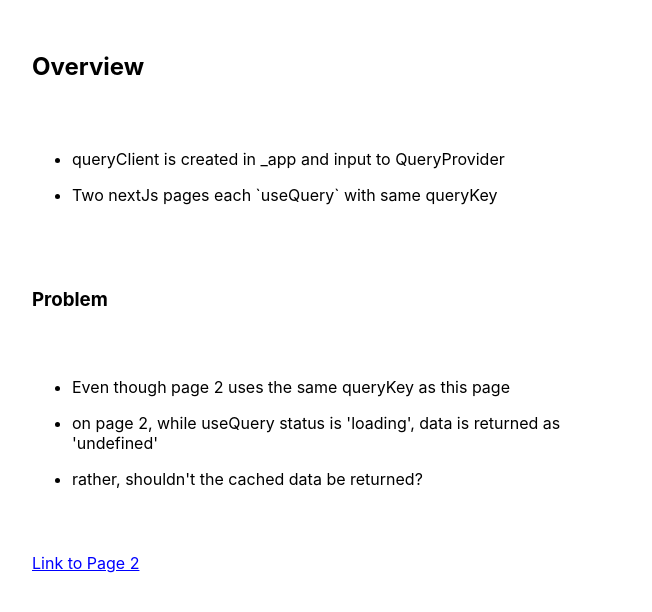
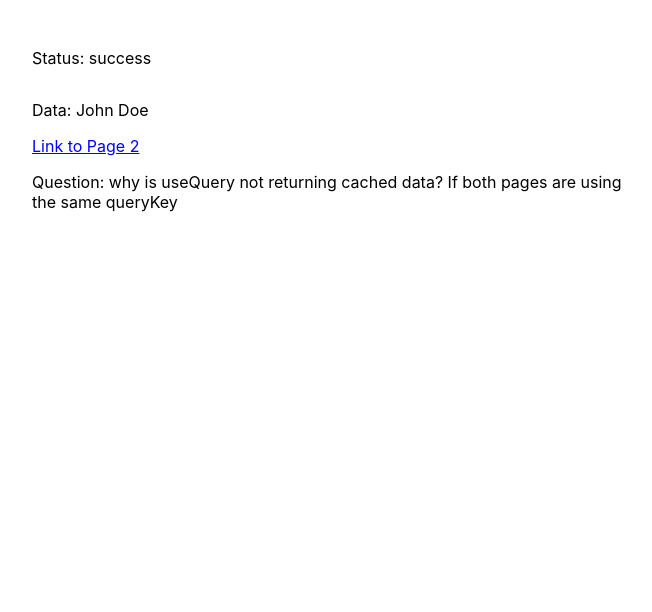
Before and after one commit to mcgrealife/tanstack-nextjs-minimal, a Next.js app: page / in a window 1280 px wide. Shown: the top 612 px of the page, without its empty margins (0-652 px from the left). Built offline with nearby package versions, Linux system fonts and the light colour scheme.

Commit message:
add gitpod.yml; simplify example

```diff
--- a/src/pages/api/hello.ts
+++ b/src/pages/api/hello.ts
@@ -1,13 +1,15 @@
 // Next.js API route support: https://nextjs.org/docs/api-routes/introduction
-import type { NextApiRequest, NextApiResponse } from 'next';
+import type { NextApiRequest, NextApiResponse } from 'next'
 
 export type Data = {
-  name: string;
-};
+  name: string
+}
 
 export default function handler(
   req: NextApiRequest,
-  res: NextApiResponse<Data>,
+  res: NextApiResponse<Data>
 ) {
-  res.status(200).json({ name: 'John Doe' });
+  setTimeout(() => {
+    res.status(200).json({ name: 'John Doe' })
+  }, 1000)
 }
--- a/src/pages/index.tsx
+++ b/src/pages/index.tsx
@@ -1,38 +1,31 @@
-import React from 'react';
-import Link from 'next/link';
-import { useQuery } from '@tanstack/react-query';
-import type { Data } from './api/hello';
+import React from 'react'
+import Link from 'next/link'
+import { useQuery } from '@tanstack/react-query'
+import type { Data } from './api/hello'
 
 const queryFn = async () => {
-  return (await fetch('/api/hello').then((res) => res.json())) as Data;
-};
+  return (await fetch('/api/hello').then((res) => res.json())) as Data
+}
 
 const Page1 = () => {
-  const { data, status } = useQuery(['query1'], queryFn);
-  console.log('page1 queryKey: query1', 'status:', status, 'data:', data);
+  const { data, status } = useQuery(['query1'], queryFn)
+  console.log('page1 queryKey: query1', 'status:', status, 'data:', data)
 
   return (
     <main>
-      <h2>Overview</h2>
-      <ul>
-        <li>queryClient is created in _app and input to QueryProvider</li>
-        <li>Two nextJs pages each `useQuery` with same queryKey</li>
-      </ul>
 
-      <h3>Problem</h3>
-      <ul>
-        <li>Even though page 2 uses the same queryKey as this page</li>
-        <li>
-          on page 2, while useQuery status is 'loading', data is returned as
-          'undefined'
-        </li>
-        <li>rather, shouldn't the cached data be returned?</li>
-      </ul>
-      <Link href="/page2">
-        <a>Link to Page 2</a>
-      </Link>
+        <p>Status: {status}</p>
+        <p>Data: {data?.name}</p>
+        <Link href='/page2'>
+          <a>Link to Page 2</a>
+        </Link>
+        <p>
+          Question: why is useQuery not returning cached data? If both pages are
+          using the same queryKey
+        </p>
+
     </main>
-  );
-};
+  )
+}
 
-export default Page1;
+export default Page1
--- a/styles/globals.css
+++ b/styles/globals.css
@@ -28,7 +28,6 @@ a {
 main {
   display: flex;
   flex-direction: column;
-  gap: 2rem;
   max-width: 50%;
 }
 
```
Also changed, not shown: src/pages/page2.tsx (+19 -15 lines), .gitpod.yml.
